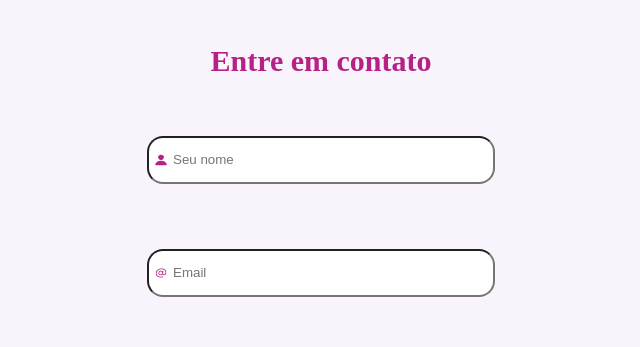
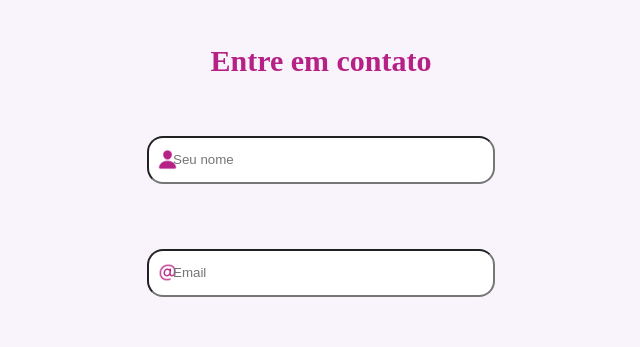
Before and after one commit to theusfelipe/Explore-sem-limites, a plain HTML site: page index.html in a window 1280 px wide. Shown: the part 2220-2567 px from the top of the page, 319-959 px from the left. Drawn offline with Linux system fonts and the light colour scheme.

Commit message:
add commits

```diff
--- a/style.css
+++ b/style.css
@@ -175,8 +175,8 @@ form #textarea {
 #name {
   background-image: url(./assets/logoform.png) ;
   background-repeat: no-repeat;
-  background-size:  1.4rem 1.2rem;
-  background-position: 0.5rem;
+  background-size:  2.1rem ;
+  background-position: 0.8rem;
 }
 
 
@@ -184,8 +184,8 @@ form #textarea {
 #email {
   background-image: url(./assets/atsign.png);
   background-repeat: no-repeat;
-  background-size:  1.4rem 1.2rem;
-  background-position: 0.5rem;
+  background-size:  2.1rem ;
+  background-position: 0.8rem;
 }
 
 
```
